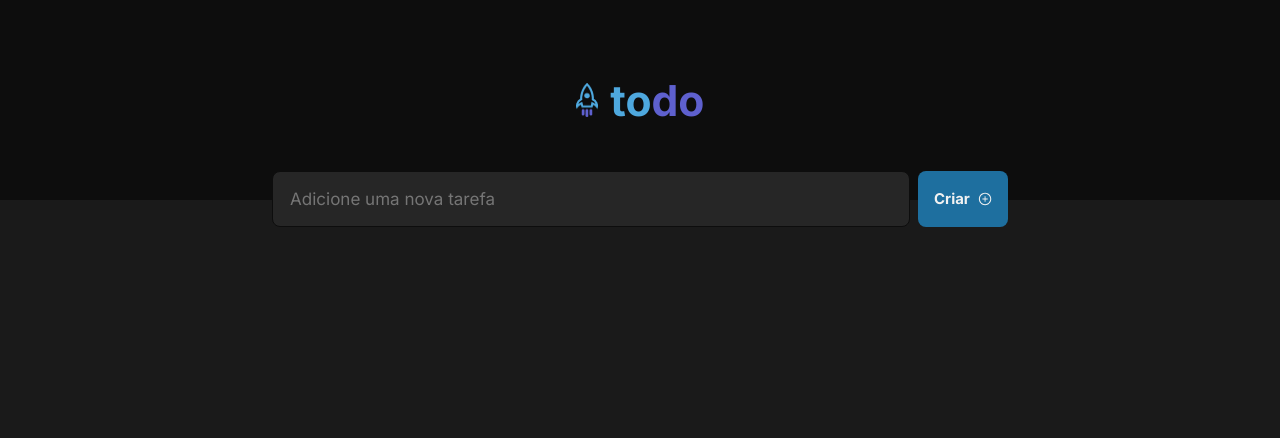
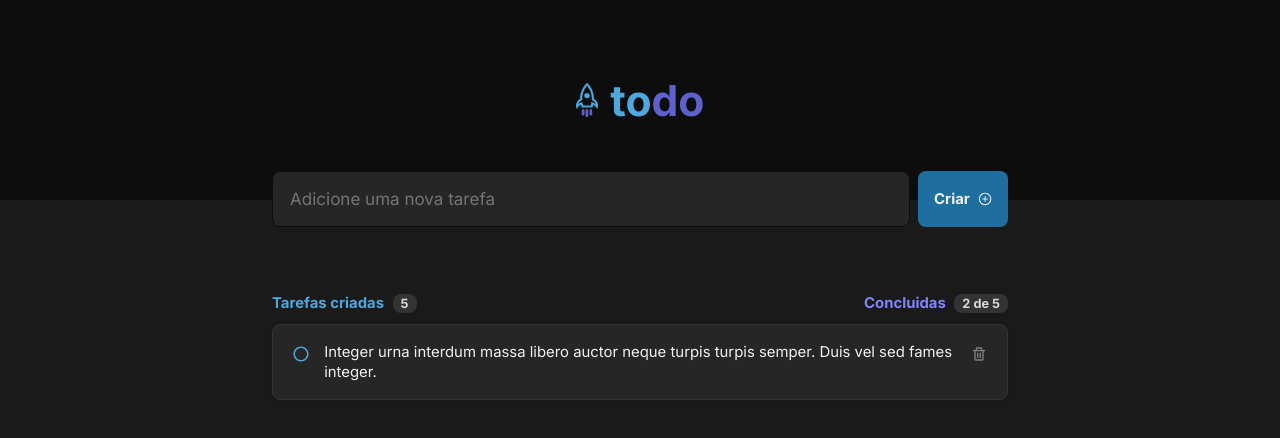
Before and after one commit to EduardoNGomes/To-Do-List, a React (Vite) app: page / in a window 1280 px wide. Shown: the top 438 px of the page. Built offline with nearby package versions, Linux system fonts and the light colour scheme.

Commit message:
Create TaskBox component

```diff
--- a/src/components/Main/Main.module.css
+++ b/src/components/Main/Main.module.css
@@ -2,3 +2,41 @@
   max-width: 736px;
   margin: -2.7rem auto;
 }
+
+.content {
+  width: 100%;
+  margin-top: 6.4rem;
+}
+
+.header {
+  display: flex;
+  justify-content: space-between;
+
+  margin-bottom: 12px;
+}
+
+.header p {
+  font-size: 1.4rem;
+  line-height: 17px;
+  font-weight: 700;
+}
+
+.header p:first-child {
+  color: var(--blue-200);
+}
+
+.header p:last-child {
+  color: var(--purple-200);
+}
+
+.header span {
+  font-size: 1.2rem;
+
+  color: var(--gray-200);
+  line-height: 15px;
+  background: var(--gray-400);
+  padding: 2px 8px;
+  border-radius: 8px;
+
+  margin-left: 5px;
+}
--- a/src/components/Main/Main.tsx
+++ b/src/components/Main/Main.tsx
@@ -1,9 +1,19 @@
 import style from './Main.module.css'
 import { NewTaskBox } from '../NewTaskBox/NewTaskBox'
+import { TaskBox } from '../TaskBox/TaskBox'
 export const Main = () => {
   return (
     <main className={style.main}>
       <NewTaskBox/>
+
+      <div className={style.content}>
+        <div className={style.header}>
+          <p>Tarefas criadas <span>5</span> </p>
+          <p>Concluidas <span>2 de 5</span> </p>
+        </div>
+
+        <TaskBox/>
+      </div>
     </main>
   )
 }
--- /dev/null
+++ b/src/components/TaskBox/TaskBox.module.css
@@ -0,0 +1,63 @@
+.article {
+  margin-top: 12px;
+  padding: 1.6rem;
+
+  display: flex;
+  gap: 12px;
+  align-items: flex-start;
+
+  background: var(--gray-500);
+  border-radius: 8px;
+  border: 1px solid var(--gray-400);
+
+  box-shadow: 0px 2px 8px rgba(0, 0, 0, 0.06);
+}
+
+.article p {
+  font-weight: 400;
+  font-size: 1.4rem;
+  line-height: 20px;
+
+  color: var(--gray-100);
+}
+
+.article button {
+  background: transparent;
+  border: none;
+  cursor: pointer;
+  transition: background-color 0.3s;
+
+  width: 24px;
+  height: 24px;
+}
+
+.article button:first-child {
+  color: var(--blue-200);
+}
+
+.article button.active:first-child {
+  color: var(--purple-200);
+}
+
+.article button:last-child {
+  color: var(--gray-300);
+}
+
+.article p.active {
+  text-decoration-line: line-through;
+  color: var(--gray-300);
+}
+
+.article button:first-child:hover {
+  color: var(--blue-400);
+}
+
+.article button.active:first-child:hover {
+  color: var(--purple-400);
+}
+
+.article button:last-child:hover {
+  background: var(--gray-400);
+  border-radius: 4px;
+  color: var(--red);
+}
--- /dev/null
+++ b/src/components/TaskBox/TaskBox.tsx
@@ -0,0 +1,23 @@
+import style from './TaskBox.module.css'
+import { BiCircle, BiTrash } from 'react-icons/bi'
+import {AiFillCheckCircle} from 'react-icons/ai'
+
+export const TaskBox = () => {
+  return(
+    <article className={style.article}>
+      <button >
+        <BiCircle size={18}/>
+      </button>
+
+      <p >
+        Integer urna interdum massa libero auctor neque turpis turpis semper. Duis vel sed fames integer.
+      </p>
+
+
+      <button>
+        <BiTrash size={16}/>
+      </button>
+
+    </article>
+  )
+}
--- a/src/global.css
+++ b/src/global.css
@@ -1,5 +1,7 @@
 :root {
   --white: #fff;
+
+  --red: #e25858;
 
   --purple-200: #8284fa;
   --purple-400: #5e60ce;
@@ -26,6 +28,7 @@
 
 body {
   background: var(--gray-600);
+
   -webit-font-smoothing: antialiased;
 }
 
```
